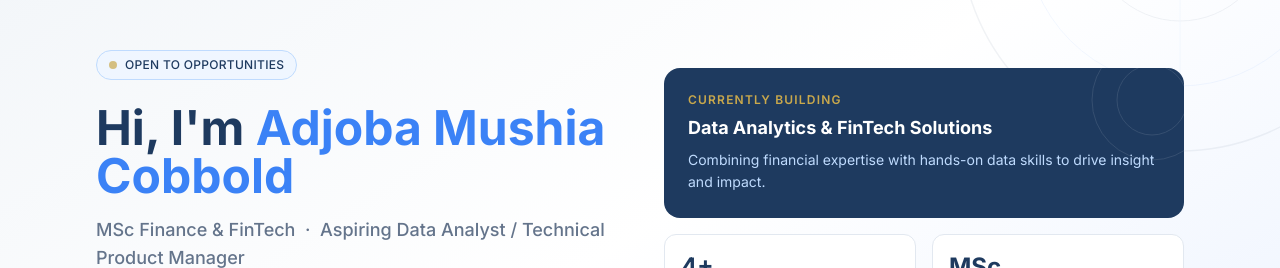
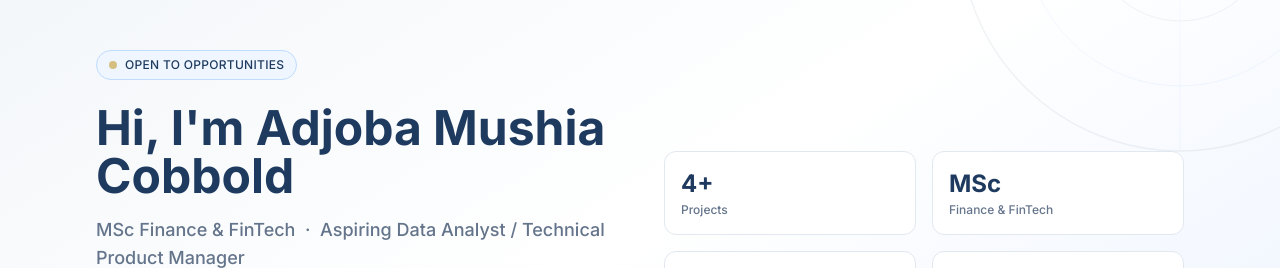
Before and after one commit to cobbold-m/Portfolio-website, a React (Vite) app in the folder client/: page / in a window 1280 px wide. Shown: the part 169-437 px from the top of the page. Built offline with nearby package versions, Linux system fonts and the light colour scheme; no server answers.

Commit message:
Remove 'Currently building' card; make name heading uniform colour

```diff
--- a/client/src/components/Hero.jsx
+++ b/client/src/components/Hero.jsx
@@ -48,7 +48,7 @@ function Hero() {
             </div>
 
             <h1 className="text-4xl sm:text-5xl lg:text-5xl font-bold text-[#1e3a5f] leading-tight mb-4">
-              Hi, I'm <span className="text-[#3b82f6]">Adjoba Mushia Cobbold</span>
+              Hi, I'm Adjoba Mushia Cobbold
             </h1>
 
             <h2 className="text-base sm:text-lg font-medium text-slate-500 mb-5 leading-relaxed">
@@ -84,20 +84,6 @@ function Hero() {
           </div>
 
           <div className="hidden lg:flex flex-col gap-4">
-            <div className="bg-[#1e3a5f] rounded-2xl p-6 text-white relative overflow-hidden">
-              <div className="absolute top-0 right-0 w-32 h-32 opacity-10" aria-hidden="true">
-                <svg viewBox="0 0 128 128" fill="none">
-                  <circle cx="96" cy="32" r="60" stroke="white" strokeWidth="1" />
-                  <circle cx="96" cy="32" r="35" stroke="white" strokeWidth="1" />
-                </svg>
-              </div>
-              <p className="text-xs font-semibold uppercase tracking-widest text-[#c9a84c] mb-2">Currently building</p>
-              <p className="text-lg font-bold leading-snug">Data Analytics &amp; FinTech Solutions</p>
-              <p className="text-sm text-blue-200 mt-2 leading-relaxed">
-                Combining financial expertise with hands-on data skills to drive insight and impact.
-              </p>
-            </div>
-
             <div className="grid grid-cols-2 gap-4">
               {stats.map((s) => (
                 <div key={s.label}
```
